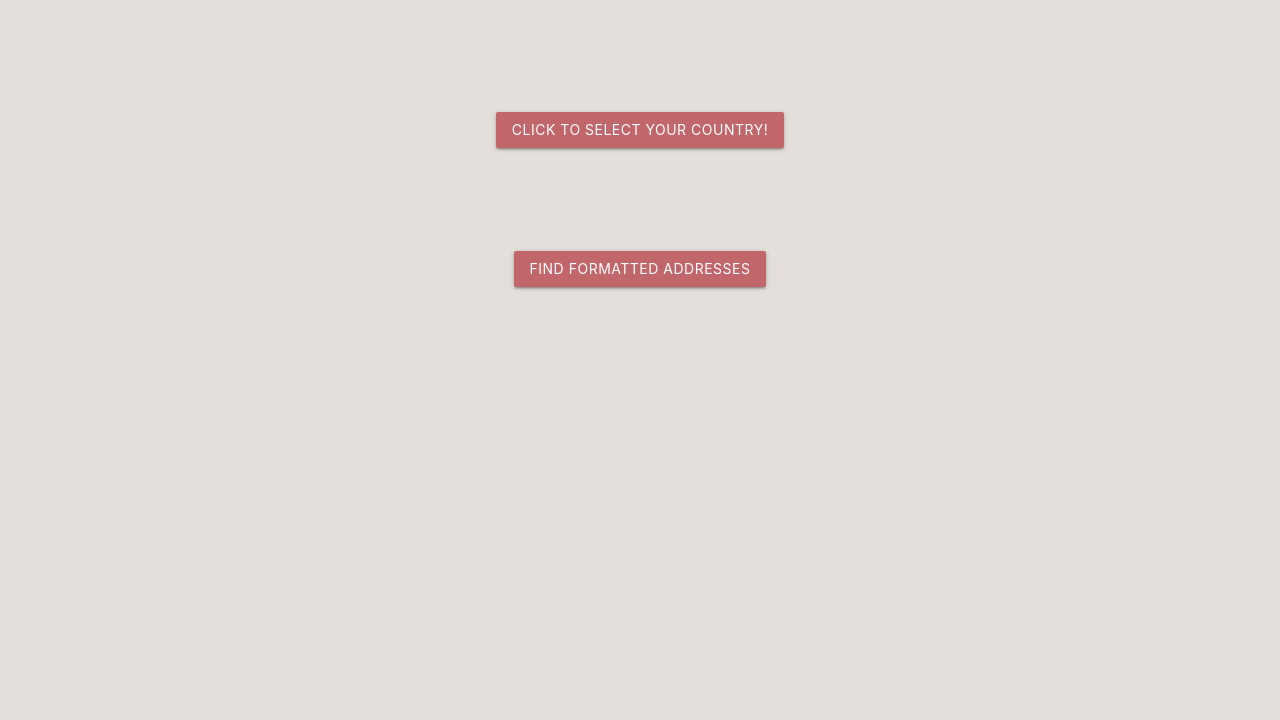
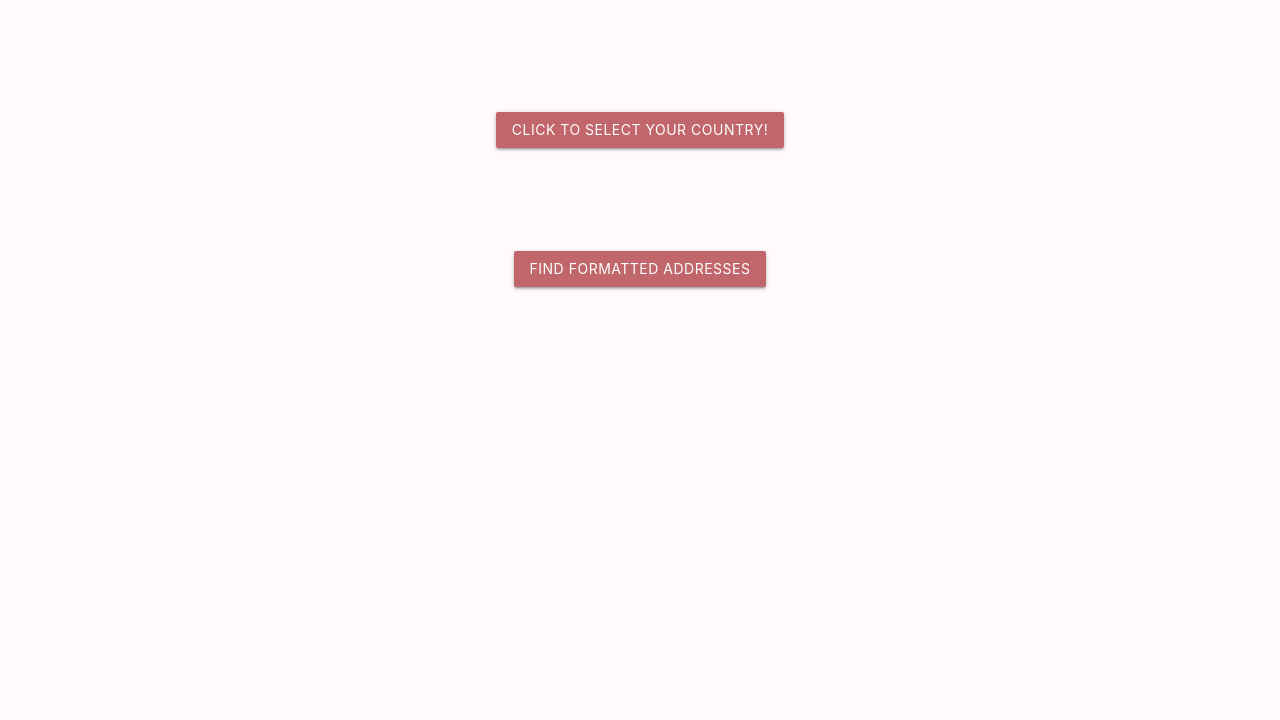
Before and after one commit to HaakenJ/address_verifier, a website: page public/index.html in a window 1280 px wide. Shown: the part 80-800 px from the top of the page. Drawn offline with nearby package versions, Linux system fonts and the light colour scheme; no server answers.

Commit message:
Changed background color of body in styles.css

```diff
--- a/public/styles/styles.css
+++ b/public/styles/styles.css
@@ -21,7 +21,7 @@ nav {
 }
 
 body {
-    background-color: #E4DFDA;
+    background-color: #FFFAFB;
 }
 
 .dropdown-trigger {
```
